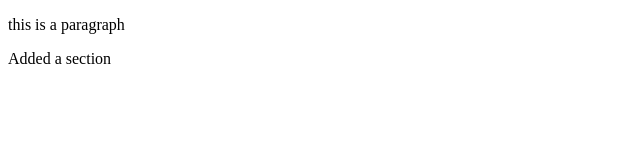
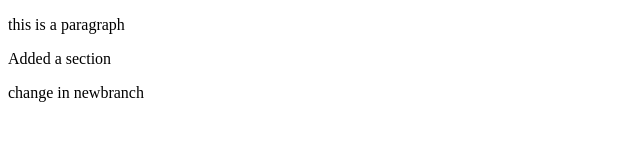
Before and after one commit to sudipto09/demo1, a plain HTML site: page index.html in a window 1280 px wide. Shown: the whole page, without its empty margins (0-640 px from the left). Drawn offline with Linux system fonts and the light colour scheme.

Commit message:
change in newbranch

```diff
--- a/index.html
+++ b/index.html
@@ -8,6 +8,7 @@
 <body>
     <p>this is a paragraph</p>
     <section>Added a section</section>
+    <p>change in newbranch</p>
 
 </body>
 </html>
```
